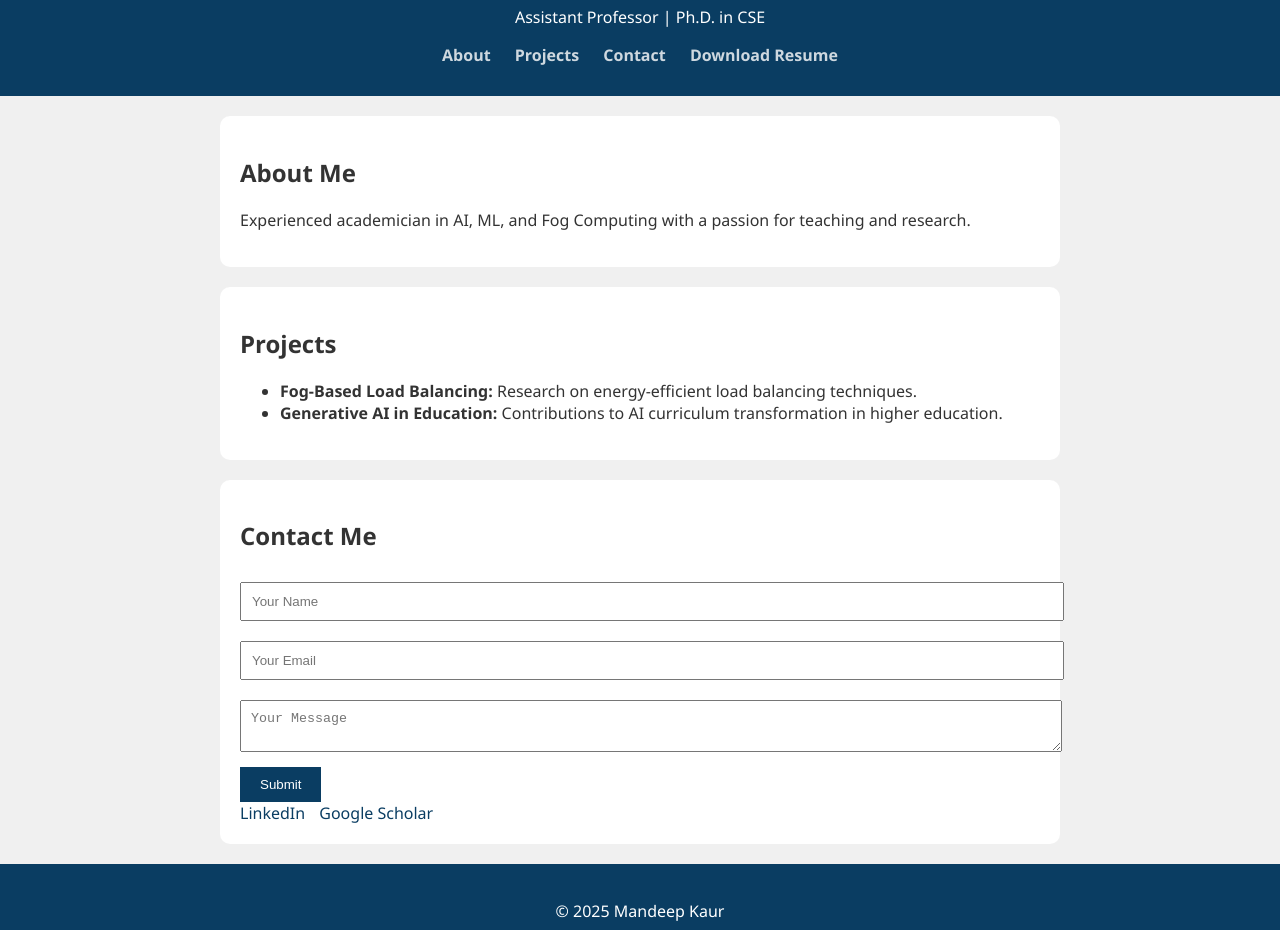
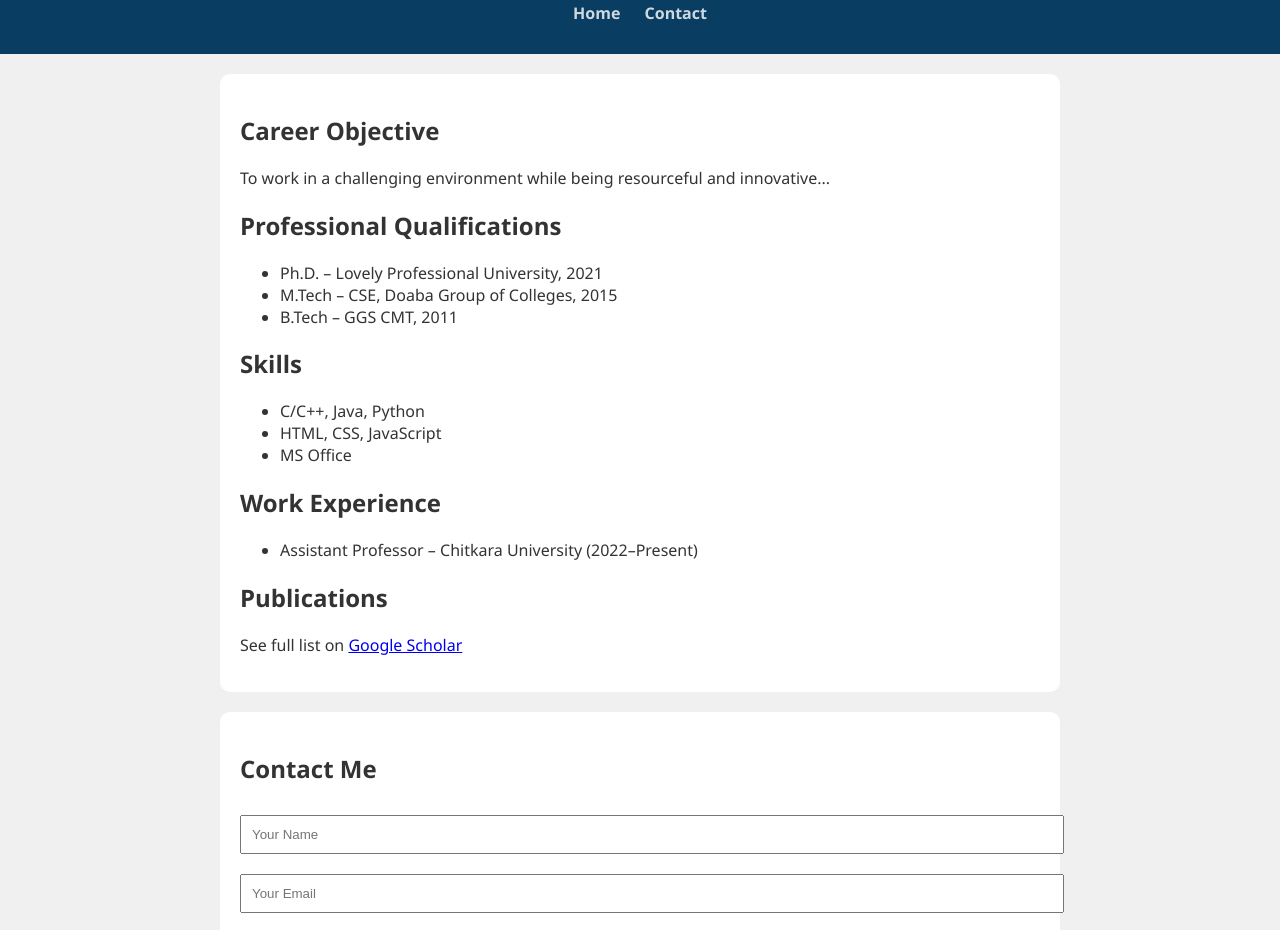
Before and after one commit to KMandeep90/MandeepResume.github.io, a plain HTML site: page index.html in a window 1280 px wide. Shown: the part 152-1082 px from the top of the page. Drawn offline with Linux system fonts and the light colour scheme.

Commit message:
Update index.html

```diff
--- a/index.html
+++ b/index.html
@@ -1,54 +1,61 @@
 <!DOCTYPE html>
 <html lang="en">
 <head>
-  <meta charset="UTF-8" />
-  <meta name="viewport" content="width=device-width, initial-scale=1.0"/>
+  <meta charset="UTF-8">
   <title>Mandeep Kaur - Resume</title>
-  <link rel="stylesheet" href="style.css" />
+  <link rel="stylesheet" href="style.css">
 </head>
 <body>
   <header>
-    <img src="profile.jpg" alt="Profile Photo" class="profile-img" />
     <h1>Mandeep Kaur</h1>
     <p>Assistant Professor | Ph.D. in CSE</p>
     <nav>
-      <a href="#about">About</a>
-      <a href="#projects">Projects</a>
+      <a href="index.html">Home</a>
       <a href="#contact">Contact</a>
-      <a href="resume.pdf" download>Download Resume</a>
     </nav>
   </header>
 
-  <section id="about">
-    <h2>About Me</h2>
-    <p>Experienced academician in AI, ML, and Fog Computing with a passion for teaching and research.</p>
-  </section>
+  <section>
+    <h2>Career Objective</h2>
+    <p>To work in a challenging environment while being resourceful and innovative...</p>
 
-  <section id="projects">
-    <h2>Projects</h2>
+    <h2>Professional Qualifications</h2>
     <ul>
-      <li><strong>Fog-Based Load Balancing:</strong> Research on energy-efficient load balancing techniques.</li>
-      <li><strong>Generative AI in Education:</strong> Contributions to AI curriculum transformation in higher education.</li>
-      <!-- Add more if needed -->
+      <li>Ph.D. – Lovely Professional University, 2021</li>
+      <li>M.Tech – CSE, Doaba Group of Colleges, 2015</li>
+      <li>B.Tech – GGS CMT, 2011</li>
+      <!-- Add more as needed -->
     </ul>
+
+    <h2>Skills</h2>
+    <ul>
+      <li>C/C++, Java, Python</li>
+      <li>HTML, CSS, JavaScript</li>
+      <li>MS Office</li>
+    </ul>
+
+    <h2>Work Experience</h2>
+    <ul>
+      <li>Assistant Professor – Chitkara University (2022–Present)</li>
+      <!-- Add others as needed -->
+    </ul>
+
+    <h2>Publications</h2>
+    <p>See full list on <a href="https://scholar.google.com/citations?user=v64uJOoAAAAJ" target="_blank">Google Scholar</a></p>
   </section>
 
   <section id="contact">
     <h2>Contact Me</h2>
     <form id="feedbackForm">
-      <input type="text" placeholder="Your Name" required />
-      <input type="email" placeholder="Your Email" required />
-      <textarea placeholder="Your Message" required></textarea>
+      <input type="text" placeholder="Your Name" required><br>
+      <input type="email" placeholder="Your Email" required><br>
+      <textarea placeholder="Your Message" required></textarea><br>
       <button type="submit">Submit</button>
     </form>
-    <div class="social">
-      <a href="https://www.linkedin.com/in/your-profile" target="_blank">LinkedIn</a>
-      <a href="https://scholar.google.com/citations?user=v64uJOoAAAAJ" target="_blank">Google Scholar</a>
-    </div>
   </section>
 
   <footer>
-    <p>© 2025 Mandeep Kaur</p>
+    <p>&copy; 2025 Mandeep Kaur</p>
   </footer>
 
   <script src="script.js"></script>
```
